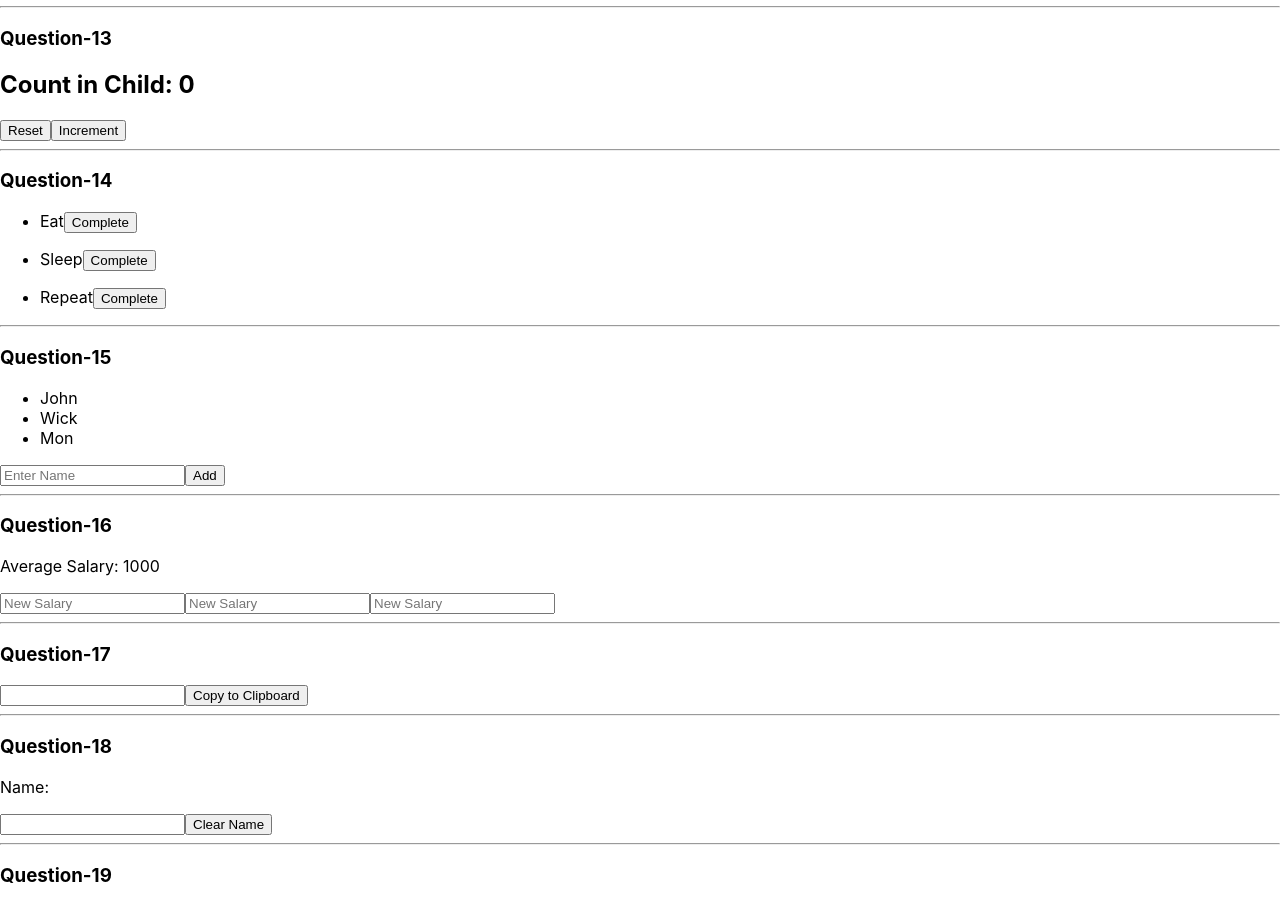
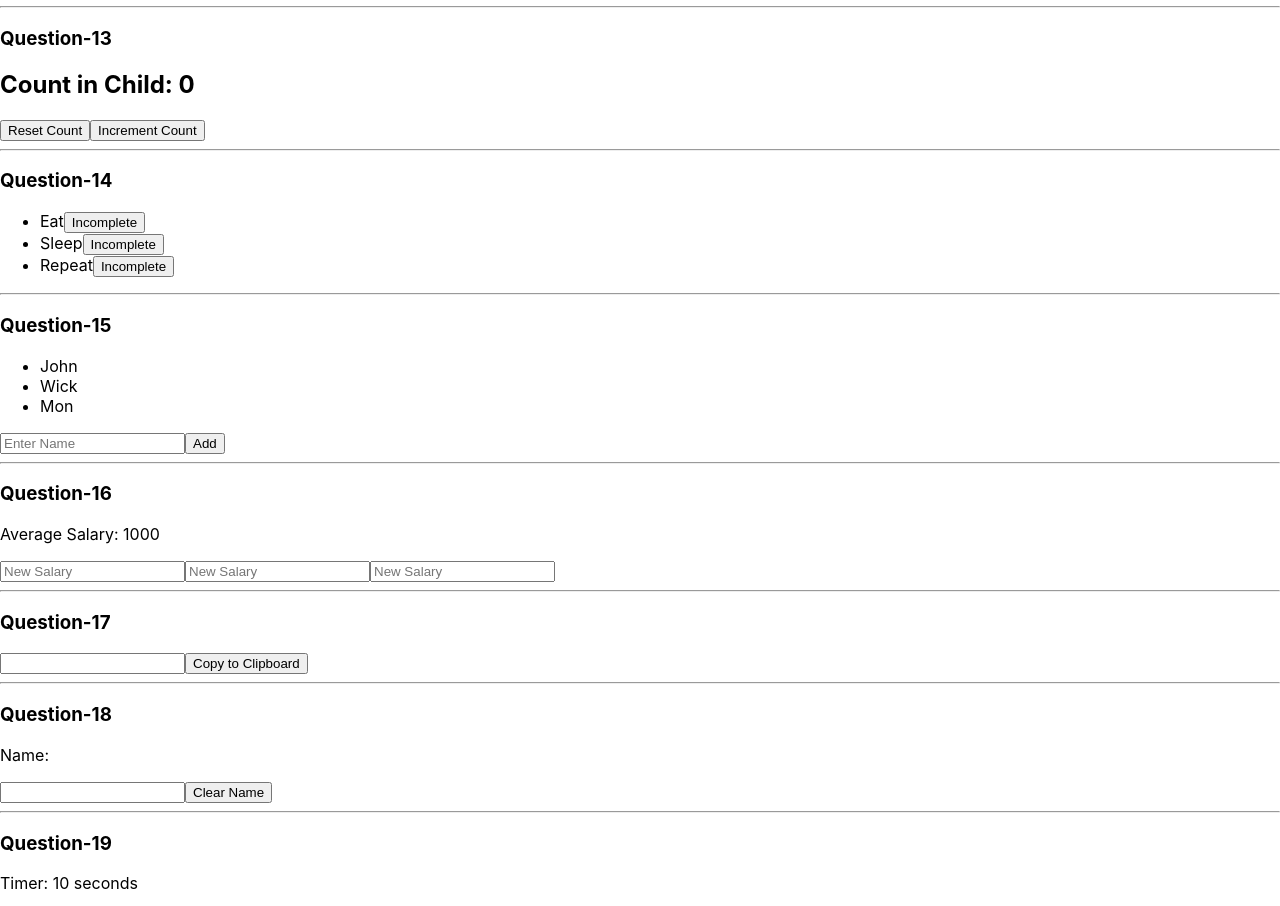
Before and after one commit to somil-successive/React-training, a React (Create React App) app in the folder react_training/: page /assignment2 in a window 1280 px wide. Shown: the part 2262-3168 px from the top of the page. Built offline with nearby package versions, Linux system fonts and the light colour scheme.

Commit message:
assignment-2 updated

```diff
--- a/react_training/src/Assignment2/Assignment_2.jsx
+++ b/react_training/src/Assignment2/Assignment_2.jsx
@@ -1,4 +1,3 @@
-
 import Counter from "./Ques1/Counter";
 import LanguageSwitcher from "./Ques10/LanguageSwitcher";
 import ShoppingCart from "./Ques11/ShoppingCart";
@@ -20,7 +19,11 @@ import Transition from "./Ques8/Transition";
 import ThemeSwitcher from "./Ques9/ThemeSwitcher";
 
 function Assignment_2() {
-  const tasks = ["Eat", "Sleep", "Repeat"];
+  const tasks = [
+    { name: "Eat", isCompleted: false },
+    { name: "Sleep", isCompleted: false },
+    { name: "Repeat", isCompleted: false },
+  ];
   return (
     <div>
       <h3>Question-1</h3>
--- a/react_training/src/Assignment2/Ques12/VotingApplication.jsx
+++ b/react_training/src/Assignment2/Ques12/VotingApplication.jsx
@@ -8,12 +8,14 @@
 import React, { useReducer } from "react";
 
 const initialState = { bjpCount: 0, aapCount: 0 };
+const PARTY_BJP="BJP";
+const PARTY_AAP="AAP";
 
 const reducer = (state, action) => {
   switch (action) {
-    case "BJP":
+    case PARTY_BJP:
       return { ...state, bjpCount: state.bjpCount + 1 };
-    case "AAP":
+    case PARTY_AAP:
       return { ...state, aapCount: state.aapCount + 1 };
     default:
       return state;
@@ -27,8 +29,8 @@ function VotingApplication() {
     <>
       <p>BJP Votes: {vote.bjpCount}</p>
       <p>AAP Votes: {vote.aapCount}</p>
-      <button onClick={() => dispatch("BJP")}>Vote for BJP</button>
-      <button onClick={() => dispatch("AAP")}>Vote for AAP</button>
+      <button onClick={() => dispatch(PARTY_BJP)}>Vote for BJP</button>
+      <button onClick={() => dispatch(PARTY_AAP)}>Vote for AAP</button>
     </>
   );
 }
--- a/react_training/src/Assignment2/Ques13/Child.jsx
+++ b/react_training/src/Assignment2/Ques13/Child.jsx
@@ -1,11 +1,11 @@
 import React from "react";
 
-function Child({ Increment, count, Reset }) {
+function Child({ incrementCount, count, resetCount }) {
   return (
     <div>
       <h2>Count in Child: {count}</h2>
-      <button onClick={Reset}>Reset</button>
-      <button onClick={Increment}>Increment</button>
+      <button onClick={resetCount}>Reset Count</button>
+      <button onClick={incrementCount}>Increment Count</button>
     </div>
   );
 }
--- a/react_training/src/Assignment2/Ques13/Parent.jsx
+++ b/react_training/src/Assignment2/Ques13/Parent.jsx
@@ -11,13 +11,19 @@ import Child from "./Child";
 
 function Parent() {
   const [count, setCount] = useState(0);
-  const Increment = useCallback(() => {
+  const incrementCount = useCallback(() => {
     setCount(count + 1);
   }, [count]);
-  const Reset = () => {
+  const resetCount = () => {
     setCount(0);
   };
-  return <Child Increment={Increment} count={count} Reset={Reset} />;
+  return (
+    <Child
+      incrementCount={incrementCount}
+      count={count}
+      resetCount={resetCount}
+    />
+  );
 }
 
 export default Parent;
--- a/react_training/src/Assignment2/Ques14/TaskList.jsx
+++ b/react_training/src/Assignment2/Ques14/TaskList.jsx
@@ -7,23 +7,27 @@
 import React, { useCallback, useState } from "react";
 
 function TaskList({ tasks }) {
-  const [statuses, setStatuses] = useState("");
-
+  const [newArr, setNewArr] = useState(tasks);
+  console.log(tasks);
   const handleClick = useCallback((index) => {
-    setStatuses((prevStatuses) => {
-      const updatedStatuses = [...prevStatuses];
-      updatedStatuses[index] = "Completed";
-      return updatedStatuses;
-    });
+    setNewArr(
+      newArr.filter((item, id) => {
+        if (index === id) {
+          item.isCompleted = !item.isCompleted;
+        }
+        return item;
+      })
+    );
   }, []);
 
   return (
     <ul>
-      {tasks.map((task, index) => (
+      {newArr?.map((task, index) => (
         <li key={index}>
-          {task}
-          <button onClick={() => handleClick(index)}>Complete</button>
-          <p>{statuses[index]}</p>
+          {task.name}
+          <button onClick={() => handleClick(index)}>
+            {task.isCompleted ? "Completed" : "Incomplete"}
+          </button>
         </li>
       ))}
     </ul>
```
